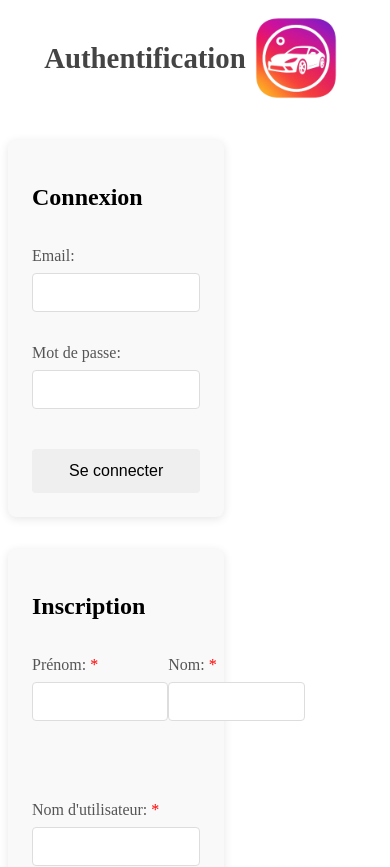
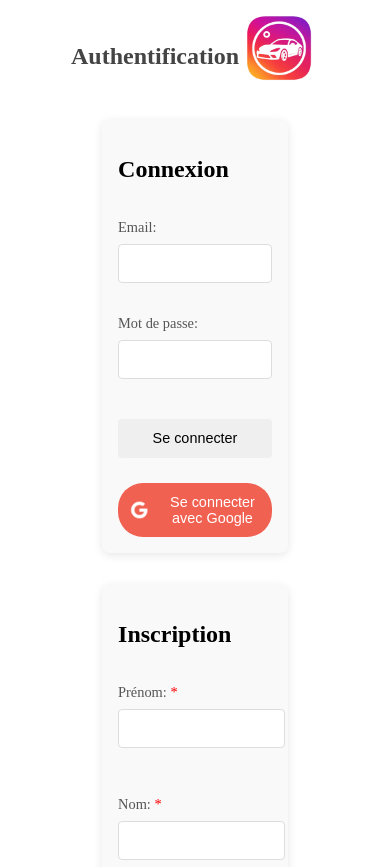
Before and after one commit to BaptisteMathon/InstaCars, a Vue app: page /auth in a window 390 px wide. Shown: the top 867 px of the page. Built offline with nearby package versions, Linux system fonts and the light colour scheme.

Commit message:
oauth google

```diff
--- a/src/assets/auth.css
+++ b/src/assets/auth.css
@@ -90,6 +90,31 @@
     transition: background-color 0.3s;
 }
 
+.oauthGoogle{
+    padding: 0.8rem 1.5rem;
+    border: none;
+    border-radius: 25px;
+    font-size: 1rem;
+    cursor: pointer;
+    background-color: #f16152;
+    color: white;
+    display: flex;
+    align-items: center;
+    margin-top: 25px;
+    width: 100%;
+    justify-content: center;
+    transition: all 0.3s ease;
+}
+
+.oauthGoogle:hover {
+    background-color: #da402f;
+
+}
+
+.oauthGoogle img {
+    margin-right: 15px;
+}
+
 .span-error {
     width: 100%;
     margin-top: 0.5rem;
@@ -125,15 +150,92 @@
     transform: scale(1.03);
 }
 
-@media (max-width: 900px) {
+@media (max-width: 1050px) {
     section {
         flex-direction: column;
         align-items: center;
     }
 
     section div {
-        width: 90%;
-        max-width: 90%;
+        /* width: 90%; */
+        /* max-width: 90%; */
         margin-bottom: 2rem;
     }
+
+    .h1-auth {
+        font-size: 1.5rem;
+        margin-bottom: 1rem;
+    }
+
+    .authentification img {
+        width: 80px;
+        height: 80px;
+        margin-bottom: 1rem;
+    }
+
+    .section-auth {
+        flex-direction: column;
+        align-items: center;
+        margin: 1rem;
+        max-width: 100%;
+    }
+
+    .section-auth .main-div {
+        /* width: 90%; */
+        max-width: 100%;
+        padding: 1rem;
+    }
+
+    .second-div {
+        flex-direction: column;
+        margin-bottom: 0;
+        width: 100%;
+    }
+
+    .second-input {
+        width: 100%;
+    }
+
+    .second-div div {
+        width: 100%;
+        margin-bottom: 1rem;
+    }
+
+    .form-auth label {
+        font-size: 0.9rem;
+    }
+
+    .form-auth input, textarea {
+        font-size: 1rem;
+    }
+
+    .form-auth button {
+        width: 100%;
+        padding: 0.7rem;
+        font-size: 0.9rem;
+    }
+
+    .oauthGoogle {
+        font-size: 0.9rem;
+        padding: 0.7rem;
+    }
+
+    .oauthGoogle img {
+        width: 20px;
+        height: 20px;
+    }
+
+    .span-error p {
+        font-size: 0.9rem;
+        padding: 0.4rem 1.5rem;
+    }
+
+    .imagePreview img {
+        width: 100px;
+        height: 100px;
+    }
+
+    .second-input{
+        width: 95%;
+    }
 }
--- a/src/views/Authentification.vue
+++ b/src/views/Authentification.vue
@@ -154,6 +154,11 @@ async function Login(){
         message.value = error.message || "Erreur inconnu"
     }
 }
+
+function loginWithgoogle(){
+    window.location.href = `https://accounts.google.com/o/oauth2/auth?client_id=898042072054-81uj8b9r7fnls6bifrik3daoa1e3gf0b.apps.googleusercontent.com&redirect_uri=http://localhost:3001/auth/google/callback&response_type=code&scope=email%20profile`
+}
+
 onMounted(() => {
     if(isAuthentificated()){
         router.push('/')
@@ -182,6 +187,7 @@ onMounted(() => {
 
                 <button @click.prevent="Login">Se connecter</button>
             </form>
+            <button @click="loginWithgoogle" class="oauthGoogle"><img src="/public/google.png" alt="" width="25" height="25">Se connecter avec Google</button>
         </div>
 
         <div class="main-div">
@@ -200,19 +206,19 @@ onMounted(() => {
                 </div>
 
                 <label for="new-username">Nom d'utilisateur: <span class="oblig">*</span></label>
-                <input type="text" v-model="register.username" name="new-username" required>
+                <input type="text" v-model="register.username" name="new-username" required class="second-input">
 
                 <label for="new-email">Email: <span class="oblig">*</span></label>
-                <input type="email" v-model="register.email" name="new-email" required>
+                <input type="email" v-model="register.email" name="new-email" required class="second-input">
 
                 <label for="new-password">Mot de passe: <span class="oblig">*</span></label>
-                <input type="password" v-model="register.password" name="new-password" required>
+                <input type="password" v-model="register.password" name="new-password" required class="second-input">
 
                 <label for="bio">Ajouter une biographie: </label>
-                <textarea name="bio" v-model="register.bio" cols="30" rows="5"></textarea>
+                <textarea name="bio" v-model="register.bio" cols="30" rows="5" class="second-input"></textarea>
 
                 <label for="profil_pictures">Photo de profil: </label>
-                <input type="file" name="profil_picture" accept="image/*" @change="handleFileChange">
+                <input type="file" name="profil_picture" accept="image/*" @change="handleFileChange" class="second-input">
 
                 <div class="imagePreview" v-if="imagePreview !== ''">
                     <img :src="imagePreview" alt="" width="150vw" height="150vh">
--- a/src/views/Home.vue
+++ b/src/views/Home.vue
@@ -73,6 +73,18 @@
     }
 
     onMounted(async() => {
+        const urlParams = new URLSearchParams(window.location.search)
+        const token = urlParams.get('token')
+
+        if(token){
+            const payload = JSON.parse(atob(token.split('.')[1]))
+            console.log(payload)
+            const userId = payload.id
+
+            localStorage.setItem('token', token)
+            localStorage.setItem('userId', userId)
+        }
+
         if(!isAuthentificated()){
             router.push('/auth')
         }
```
Also changed, not shown: public/google.png (added).
